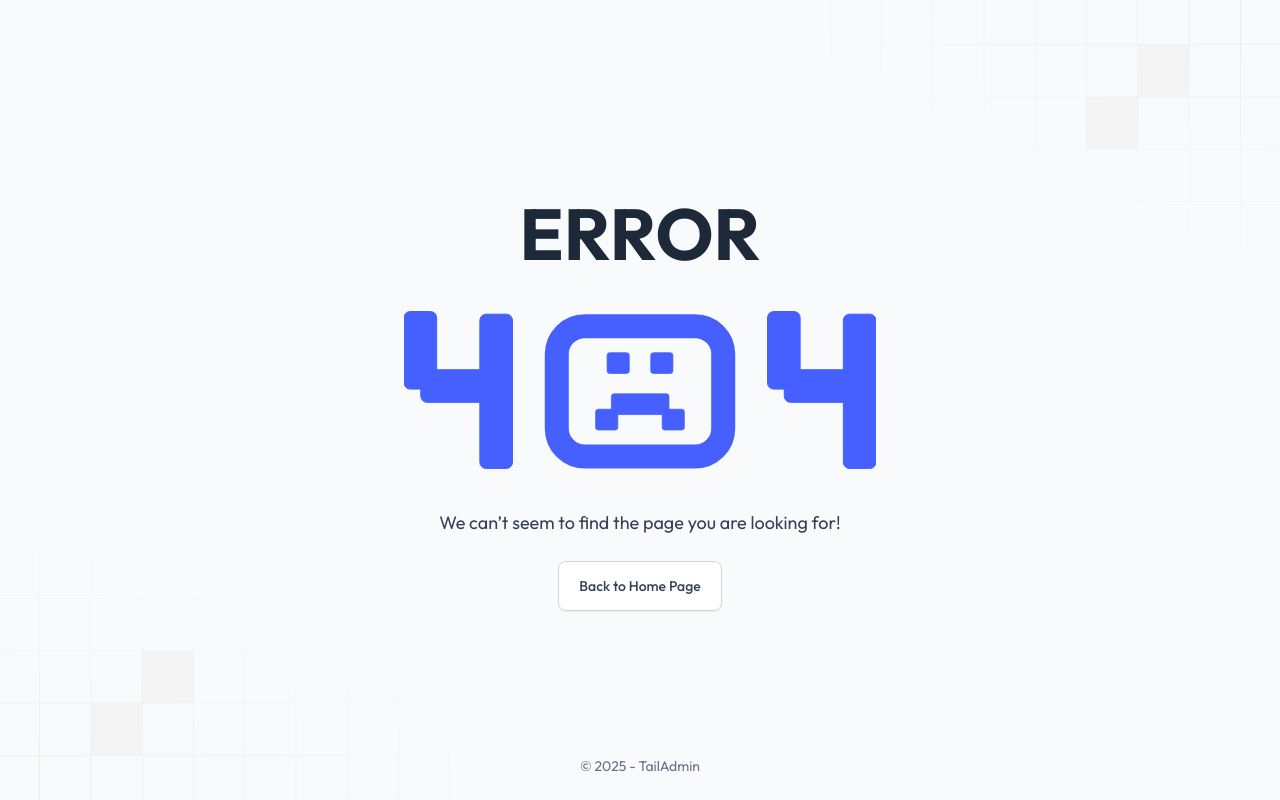
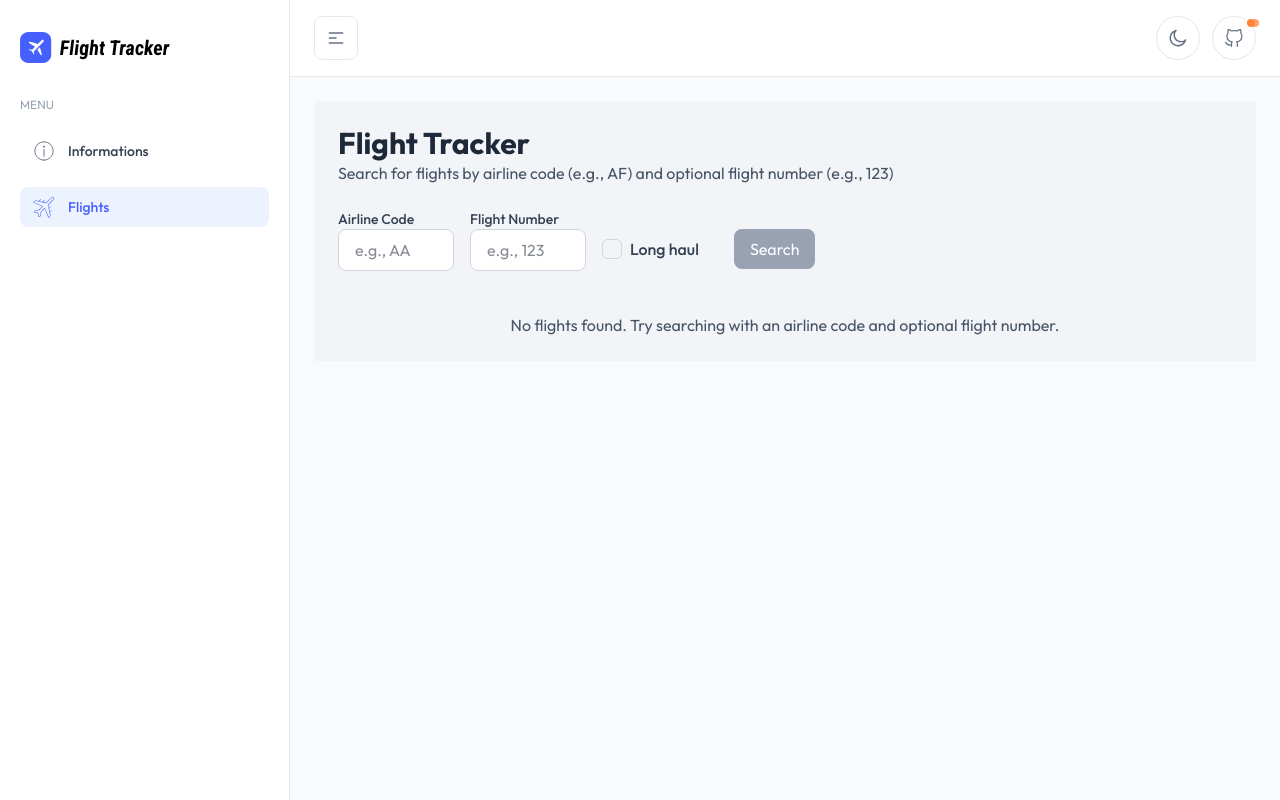
Before and after one commit to ian-ledig/flight-tracker-cs, a Next.js app: page /flight-tracker/flights in a window 1280 px wide. Before the commit this address had no page. Built offline with nearby package versions, Linux system fonts and the light colour scheme.

Commit message:
editing app path to match prod (/flight-tracker)

```diff
--- a/next.config.ts
+++ b/next.config.ts
@@ -1,8 +1,8 @@
 import type { NextConfig } from 'next';
 
 const nextConfig: NextConfig = {
-  basePath: '/flighttracker',
-  assetPrefix: '/flighttracker/',
+  basePath: '/flight-tracker',
+  assetPrefix: '/flight-tracker/',
   webpack(config) {
     config.module.rules.push({
       test: /\.svg$/,
--- a/src/app/(admin)/page.tsx
+++ b/src/app/(admin)/page.tsx
@@ -1,3 +1,4 @@
+import Link from 'next/link';
 import React from 'react';
 
 export default function FlightSearchInfoPage() {
@@ -134,12 +135,12 @@ export default function FlightSearchInfoPage() {
             Ready to explore upcoming flights? Head over to the search page to
             start using Flight Tracker!
           </p>
-          <a
+          <Link
             href="/flights"
             className="inline-block rounded-md bg-blue-600 px-4 py-2 font-medium text-white transition duration-300 hover:bg-blue-700 sm:px-6 sm:py-3 dark:bg-blue-500 dark:hover:bg-blue-600"
           >
             Start Searching
-          </a>
+          </Link>
         </section>
       </div>
     </div>
--- a/src/layout/AppSidebar.tsx
+++ b/src/layout/AppSidebar.tsx
@@ -1,5 +1,6 @@
 'use client';
 import React, { useEffect, useRef, useState, useCallback } from 'react';
+import nextConfig from '../../next.config';
 import Link from 'next/link';
 import Image from 'next/image';
 import { usePathname } from 'next/navigation';
@@ -10,6 +11,8 @@ import {
   FlightIcon,
   HomeInfoIcon,
 } from '../icons/index';
+
+const basePath = nextConfig.basePath;
 
 type NavItem = {
   name: string;
@@ -249,14 +252,14 @@ const AppSidebar: React.FC = () => {
             <>
               <Image
                 className="dark:hidden"
-                src="/images/logo/logo.svg"
+                src={`${basePath}/images/logo/logo.svg`}
                 alt="Logo"
                 width={150}
                 height={40}
               />
               <Image
                 className="hidden dark:block"
-                src="/images/logo/logo-dark.svg"
+                src={`${basePath}/images/logo/logo-dark.svg`}
                 alt="Logo"
                 width={150}
                 height={40}
@@ -264,7 +267,7 @@ const AppSidebar: React.FC = () => {
             </>
           ) : (
             <Image
-              src="/images/logo/logo-icon.svg"
+              src={`${basePath}/images/logo/logo-icon.svg`}
               alt="Logo"
               width={32}
               height={32}
```
